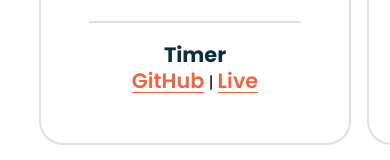
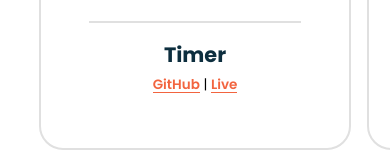
Before and after one commit to rameshx/rameshx.github.io, a React (Create React App) app: page / in a window 390 px wide. Shown: the part 3607-3767 px from the top of the page. Built offline with nearby package versions, Linux system fonts and the light colour scheme.

Commit message:
responsive fixes for projects

```diff
--- a/src/index.scss
+++ b/src/index.scss
@@ -17,7 +17,6 @@ body {
 .link {
   display: inline-block;
   color: index.$color-secondary;
-  font-size: 1.3rem;
   font-weight: 600;
   text-decoration: none;
   border-bottom: 1px solid index.$color-secondary;
--- a/src/projects/Projects.jsx
+++ b/src/projects/Projects.jsx
@@ -82,7 +82,7 @@ const Project = ({
         <p className="description">{description}</p>
         <hr />
         <h5 className="name">{name}</h5>
-        <span>
+        <p>
           <a
             className="link"
             href={github}
@@ -100,7 +100,7 @@ const Project = ({
           >
             Live
           </a>
-        </span>
+        </p>
       </div>
     </div>
   );
--- a/src/projects/Projects.scss
+++ b/src/projects/Projects.scss
@@ -15,6 +15,7 @@
 
     .swiper-slide {
       width: auto;
+      height: auto;
     }
 
     .project {
@@ -23,6 +24,7 @@
       display: inline-block;
       position: relative;
 
+      block-size: calc(100% - $icon-wrapper-size/2);
       max-inline-size: 700px;
       border: 2px solid $border-color-1;
       border-radius: 1.5rem;
@@ -87,6 +89,10 @@
           color: $color-text-1;
           margin: 0;
         }
+
+        p {
+          margin: 0;
+        }
       }
     }
 
```
